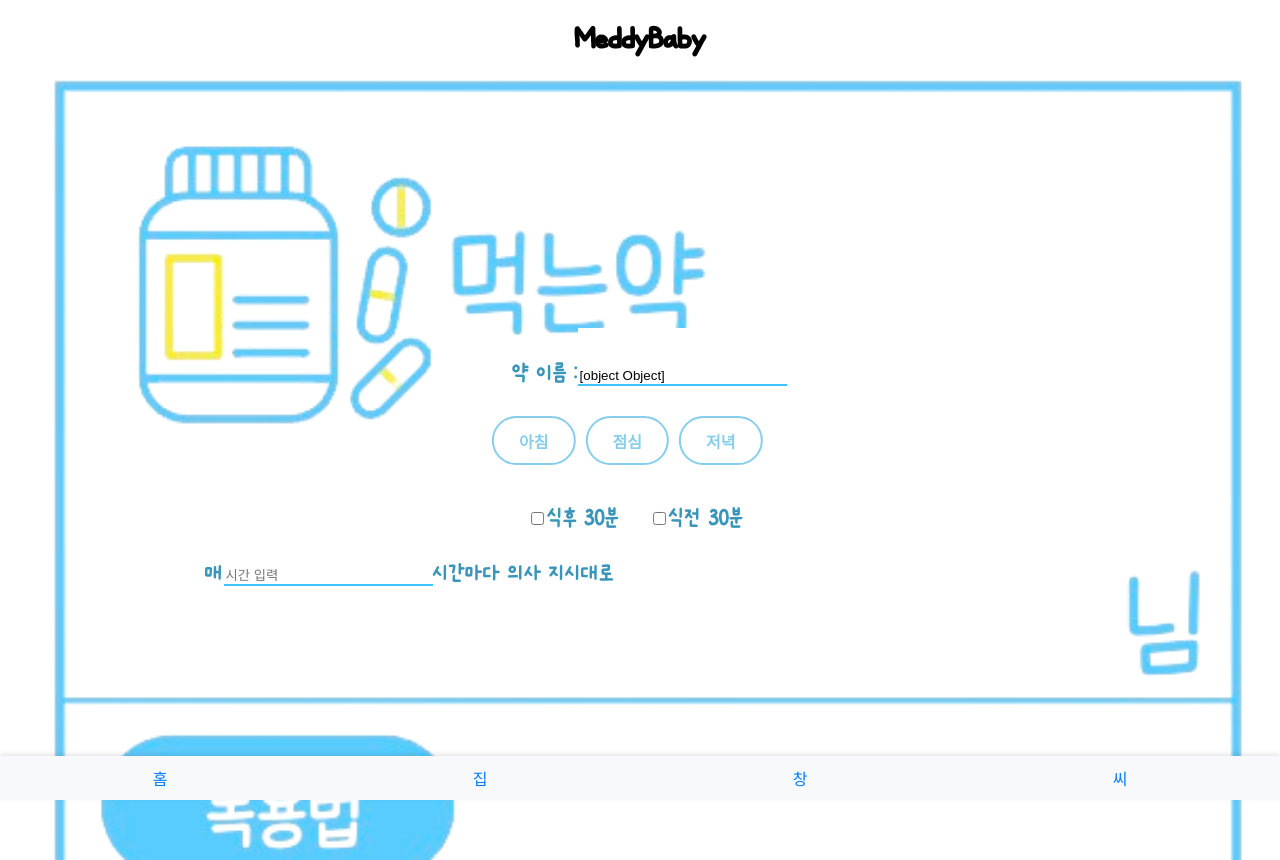
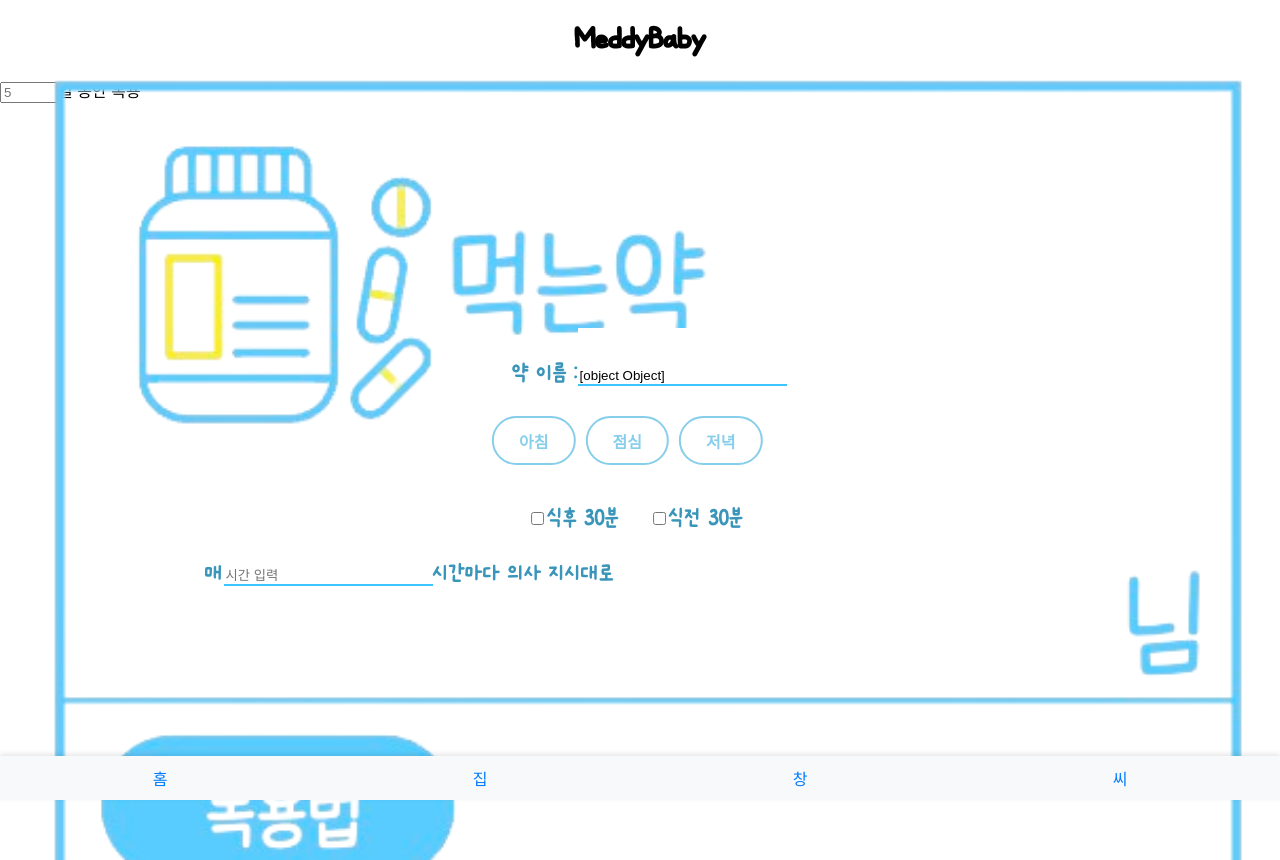
Before and after one commit to luminous037/OSS_project, a React (Create React App) app in the folder client/: page /InfoPage_1/InfoPage_2 in a window 1280 px wide. Shown: the top 860 px of the page. Built offline with nearby package versions, Linux system fonts and the light colour scheme; no server answers.

Commit message:
[feat] 며칠동안 약을 복용할지 date 입력받는 기능 추가

```diff
--- a/client/src/components/InfoPage/InfoPage_2.js
+++ b/client/src/components/InfoPage/InfoPage_2.js
@@ -11,6 +11,7 @@ function InfoPage_2() {
   const [mediData, setMediData] = useState({ //기본 데이터 저장 구조
     mediName: '',
     time: '',
+    date:'',
     detail: {
         morning: false,
         afternoon: false,
@@ -137,6 +138,7 @@ const toggleCheckBox = (checkBoxName) => {
         />
       </div>
 
+
        <div className="buttons">
 
         <div className="morning">
@@ -227,6 +229,17 @@ const toggleCheckBox = (checkBoxName) => {
 
         </div>
 
+        <div className="date">
+
+        <input
+          type="number"
+          value={mediData}
+          onChange={mediData.date}
+          placeholder="5"
+        />
+        일 동안 복용
+      </div>
+
         <div className="timeset">
 
         매
```
